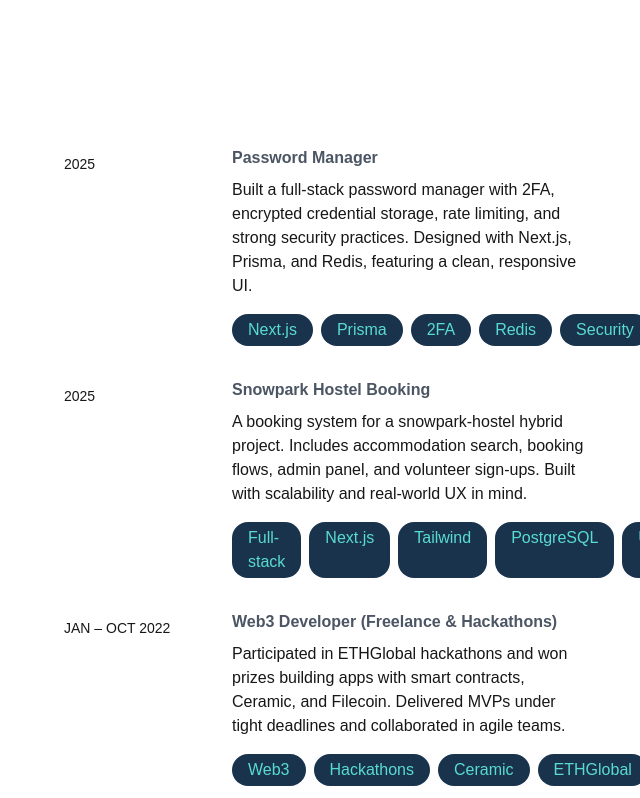
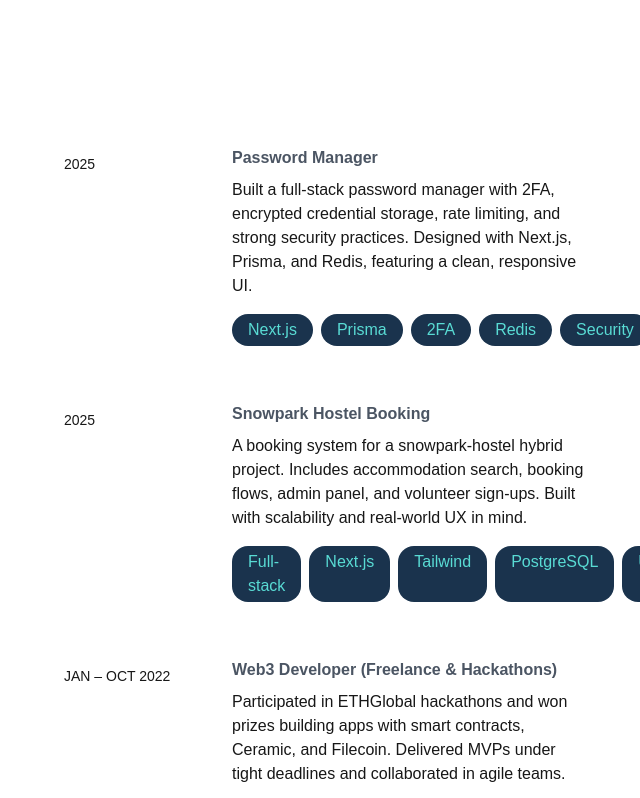
Before and after one commit to perassijulian/portfolio, a Next.js app: page / in a window 1280 px wide. Shown: the part 462-1260 px from the top of the page, without its empty margins (640-1280 px from the left). Built offline with nearby package versions, Linux system fonts and the light colour scheme.

Commit message:
destructure experienceData when rendering and use ul and li tags

```diff
--- a/components/ExperienceSection.tsx
+++ b/components/ExperienceSection.tsx
@@ -42,15 +42,19 @@ export default function ExperienceSection() {
 
   return (
     <section id="experience" className="mt-32">
-      {experienceData.map((exp) => (
-        <Experience
-          id={exp.id}
-          title={exp.title}
-          desc={exp.desc}
-          period={exp.period}
-          tags={exp.tags}
-        />
-      ))}
+      <ul className="space-y-6">
+        {experienceData.map(({ id, title, desc, period, tags }) => (
+          <li key={id}>
+            <Experience
+              id={id}
+              title={title}
+              desc={desc}
+              period={period}
+              tags={tags}
+            />
+          </li>
+        ))}
+      </ul>
     </section>
   );
 }
```
